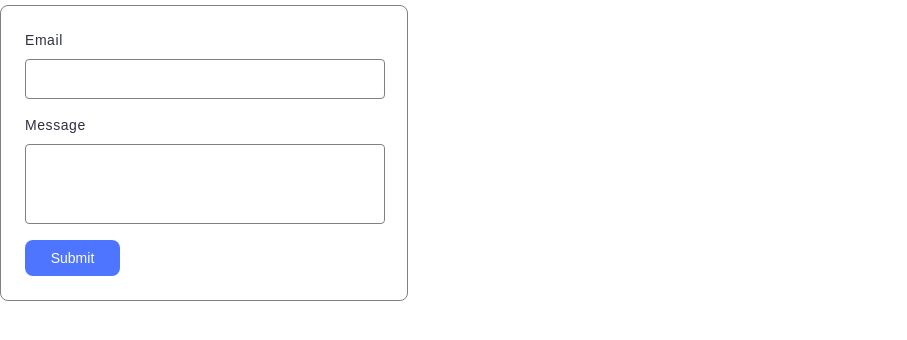
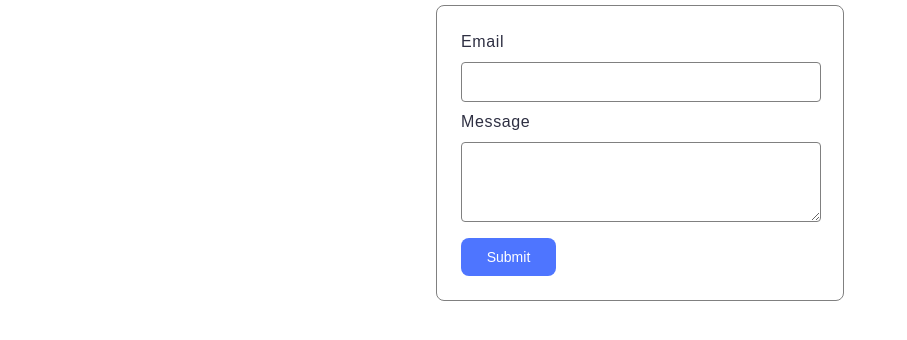
Before and after one commit to DmitBykanov/goit-js-hw-09, a website built with Vite: page src/2-form.html in a window 1280 px wide. Shown: the part 96-436 px from the top of the page, without its empty margins (0-907 px from the left). Built offline with nearby package versions, Linux system fonts and the light colour scheme.

Commit message:
upd form css

```diff
--- a/src/css/form.css
+++ b/src/css/form.css
@@ -4,10 +4,10 @@
   width: 408px;
   height: 296px;
   padding: 24px;
+  margin: 0 auto;
   border: 1px solid #808080;
   border-radius: 8px;
   background-color: #fff;
-  font-family: 'Montserrat', sans-serif;
   box-sizing: border-box;
 }
 
@@ -15,27 +15,32 @@
   display: flex;
   flex-direction: column;
   text-align: left;
+  font-family: 'Montserrat', sans-serif;
   font-weight: 400;
-  font-size: 14px;
+  font-size: 16px;
   letter-spacing: 0.04em;
+  line-height: 1.5;
   color: #2e2f42;
-  margin-bottom: 16px;
+  margin-bottom: 8px;
+}
+.feedback-form label:last-of-type {
+  margin-bottom: 0;
 }
 
 .feedback-form input,
 .feedback-form textarea {
   margin-top: 8px;
+  margin-bottom: 0;
   width: 360px;
   padding: 8px 16px;
   border: 1px solid #808080;
   outline: none;
   border-radius: 4px;
-  font-size: 14px;
+  font-size: 16px;
   font-weight: 400;
   letter-spacing: 0.04em;
   color: #2e2f42;
   box-sizing: border-box;
-  resize: none;
 }
 
 .feedback-form input {
@@ -60,6 +65,7 @@
   width: 95px;
   height: 40px;
   padding: 8px 16px;
+  margin-top: 16px;
   background-color: #4e75ff;
   color: #fff;
   border: none;
```
